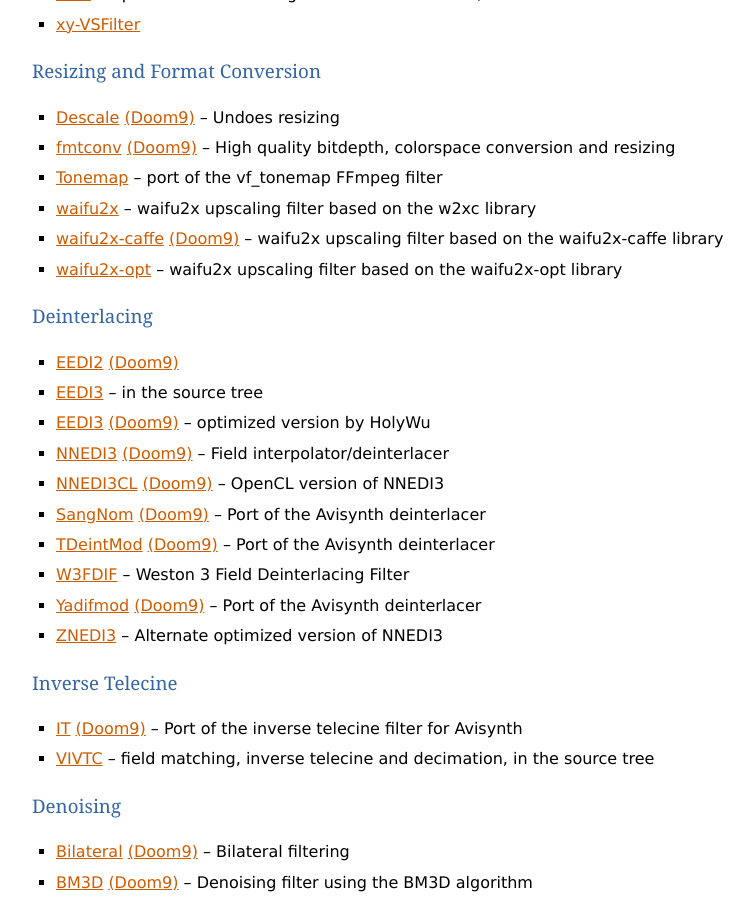
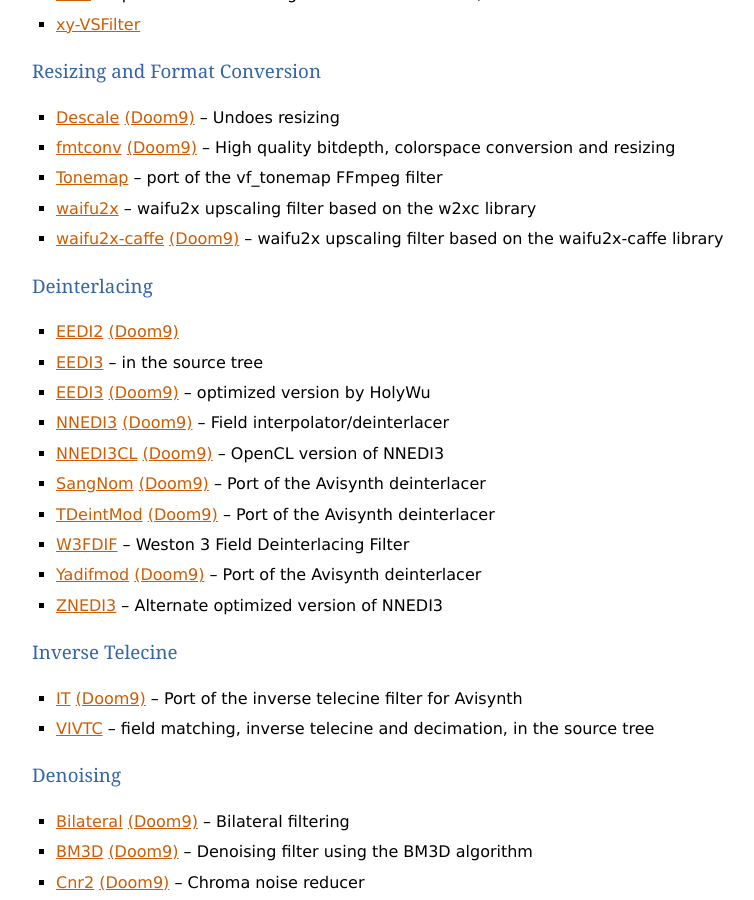
Before and after one commit to vapoursynth/vapoursynth, a Sphinx documentation site: the page built from doc/pluginlist.rst, in a window 1280 px wide and 900 px high, scrolled down 1522 px. Shown: the whole window, without its empty margins (48-802 px from the left). Built offline with Sphinx 7.4.7, drawn with Linux system fonts in a browser that asks for light colours; formulas are drawn with MathJax 3.

Commit message:
Remove deprecated plugin

```diff
--- a/doc/pluginlist.rst
+++ b/doc/pluginlist.rst
@@ -58,7 +58,6 @@
 * `Tonemap <https://github.com/ifb/vapoursynth-tonemap>`_ -- port of the vf_tonemap FFmpeg filter
 * `waifu2x <https://github.com/HomeOfVapourSynthEvolution/VapourSynth-Waifu2x-w2xc>`_ -- waifu2x upscaling filter based on the w2xc library
 * `waifu2x-caffe <https://github.com/HomeOfVapourSynthEvolution/VapourSynth-Waifu2x-caffe>`_ `(Doom9) <https://forum.doom9.org/showthread.php?t=173673>`__ -- waifu2x upscaling filter based on the waifu2x-caffe library
-* `waifu2x-opt <https://github.com/HomeOfVapourSynthEvolution/VapourSynth-waifu2x-opt>`_ -- waifu2x upscaling filter based on the waifu2x-opt library
 
 Deinterlacing
 -------------
```
